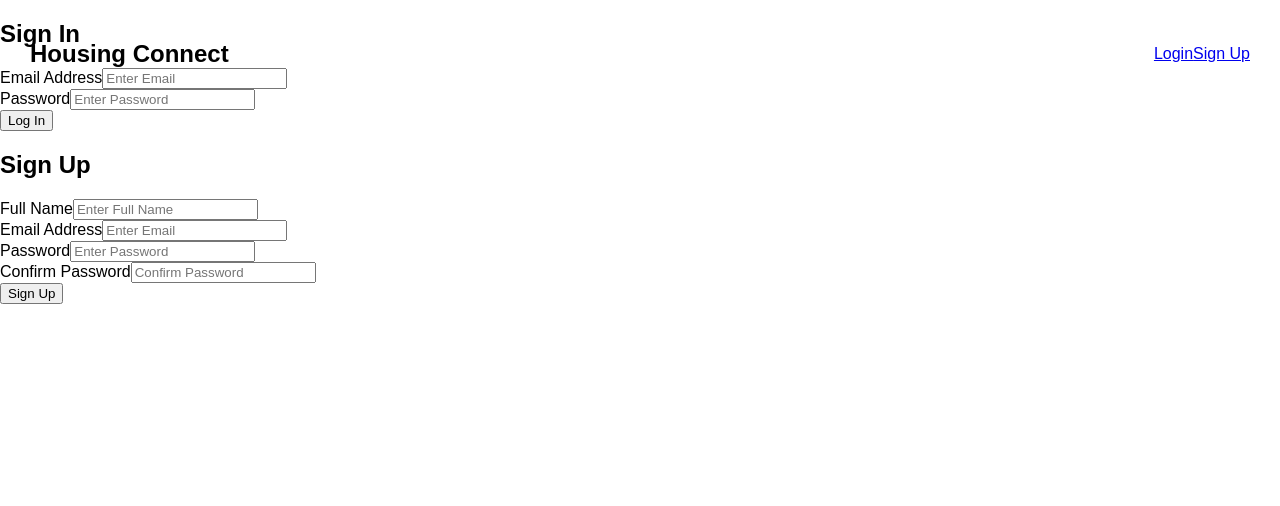
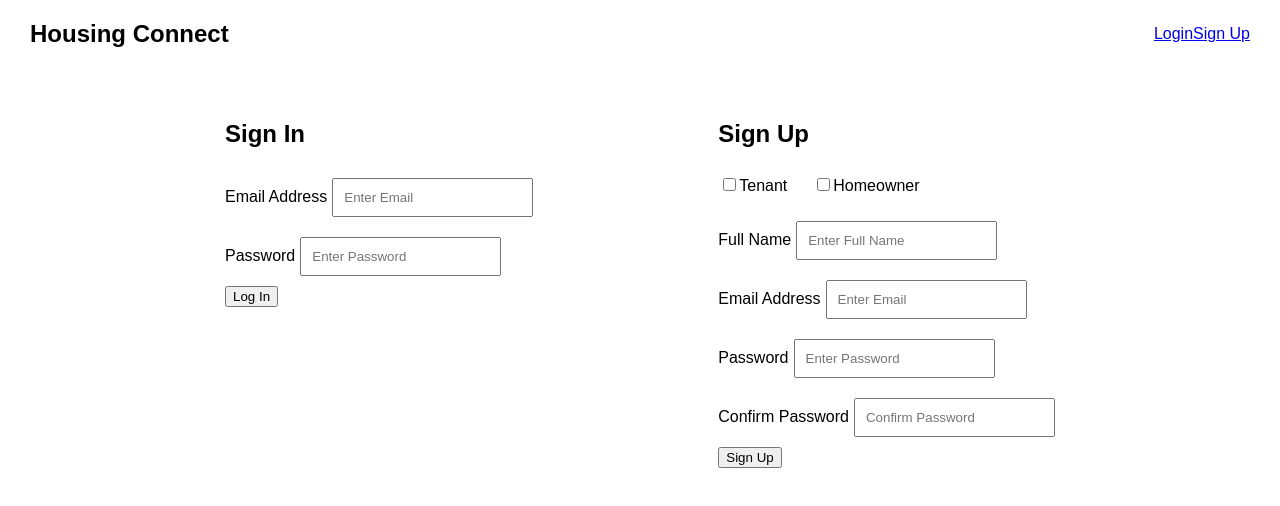
Before and after one commit to seanyap/housing-connect, a React (Create React App) app in the folder client/: page /login in a window 1280 px wide. Shown: the top 506 px of the page. Built offline with nearby package versions, Linux system fonts and the light colour scheme; what google-maps-react would draw is missing.

Commit message:
fixed formatting

```diff
--- a/client/src/pages/LoginPage.js
+++ b/client/src/pages/LoginPage.js
@@ -1,12 +1,13 @@
 import React from 'react';
 // import NavBar from '../components/NavBar';
+import '../styles/login.css';
 
 class LoginPage extends React.Component {
   render() {
     return (
       <div>
         {/* <NavBar /> */}
-        <div class='body'>
+        <div class='page'>
           <div class='login'>
             <h2>Sign In</h2>
             <label for='uname'>Email Address</label>
@@ -31,6 +32,18 @@ class LoginPage extends React.Component {
           </div>
           <div class='signup'>
             <h2>Sign Up</h2>
+            <div class='checkboxes'>
+              <div class='check'>
+                <input type='checkbox' id='tenant-check' />
+                <label for='tenant-check'>Tenant</label>
+              </div>
+
+              <div class='check'>
+                <input type='checkbox' id='owner-check' />
+                <label for='owner-check'>Homeowner</label>
+              </div>
+            </div>
+
             <label for='fname'>Full Name</label>
             <input
               type='text'
```
